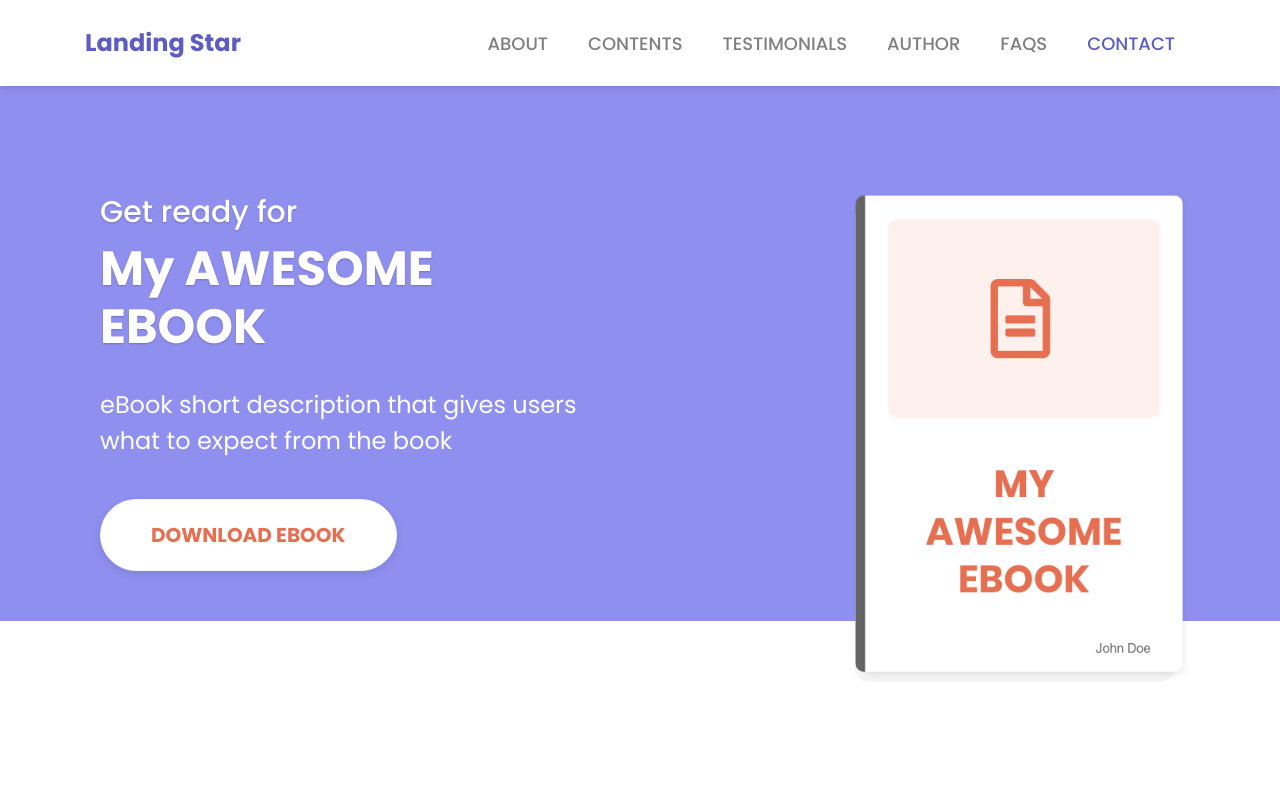
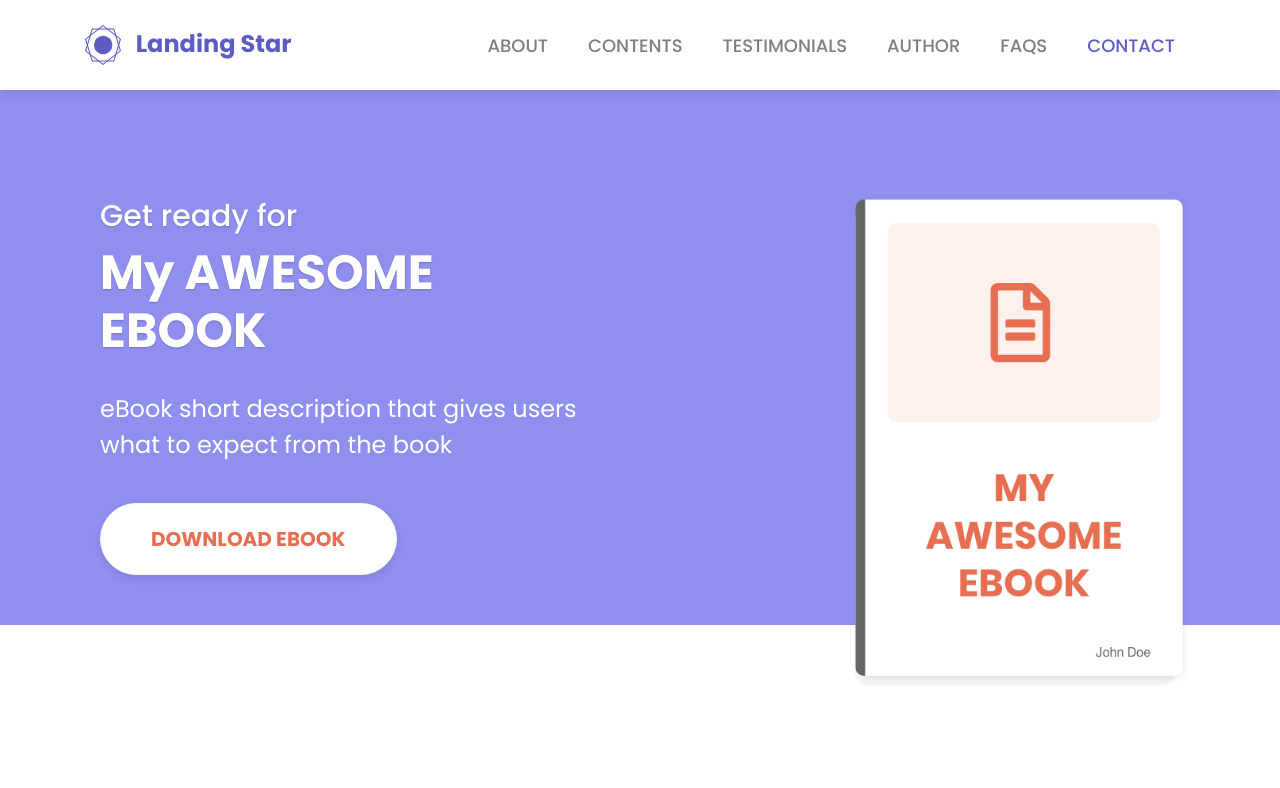
Before and after one commit to rhythmpatel/landing-star, a website: page index.html in a window 1280 px wide. Shown: the top 788 px of the page. Drawn offline with Linux system fonts and the light colour scheme; files whose address does not match are found by name.

Commit message:
Add logo for landing star

```diff
--- a/index.html
+++ b/index.html
@@ -20,7 +20,10 @@
 <!-- Top Navigation start -->
 <nav class="navbar navbar-expand-lg navbar-light bg-white fixed-top top-nav" id="mainNav">
     <div class="container">
-        <a class="navbar-brand" href="#">Landing Star</a>
+        <a class="navbar-brand" href="#">
+            <img src="/images/logo.svg" alt="Landing Star">
+            Landing Star
+        </a>
         <button class="navbar-toggler" type="button"
                 data-toggle="collapse"
                 data-target="#topNav"
--- a/styles/blocks/_hero.scss
+++ b/styles/blocks/_hero.scss
@@ -88,7 +88,7 @@
   .hero {
     @include vpad(100);
     position: relative;
-    margin-top: 86px;
+    margin-top: 90px;
     transition: margin-top .3s;
 
     &::after {
@@ -102,7 +102,7 @@
     }
 
     .navbar-shrink + .hero {
-      margin-top: 53px;
+      margin-top: 60px;
     }
   }
 
--- a/styles/custom/_bootstrap-custom.scss
+++ b/styles/custom/_bootstrap-custom.scss
@@ -4,6 +4,11 @@
   font-size: 1.5rem;
   font-weight: bold;
   color: $primary;
+
+  img {
+    height: 26px;
+    margin-right: 4px;
+  }
 }
 
 .navbar-expand-lg .navbar-nav {
@@ -19,7 +24,8 @@
   }
 }
 
-@include media-breakpoint-up(lg) {
+
+@include media-breakpoint-up(xl) {
 
   .navbar-expand-lg .navbar-nav {
     .nav-link {
@@ -28,4 +34,11 @@
     }
   }
 
+  .navbar-brand {
+    img {
+      height: 40px;
+      margin-right: 10px;
+    }
+  }
+
 }
```
Also changed, not shown: css/app.css, images/logo.svg (added).
